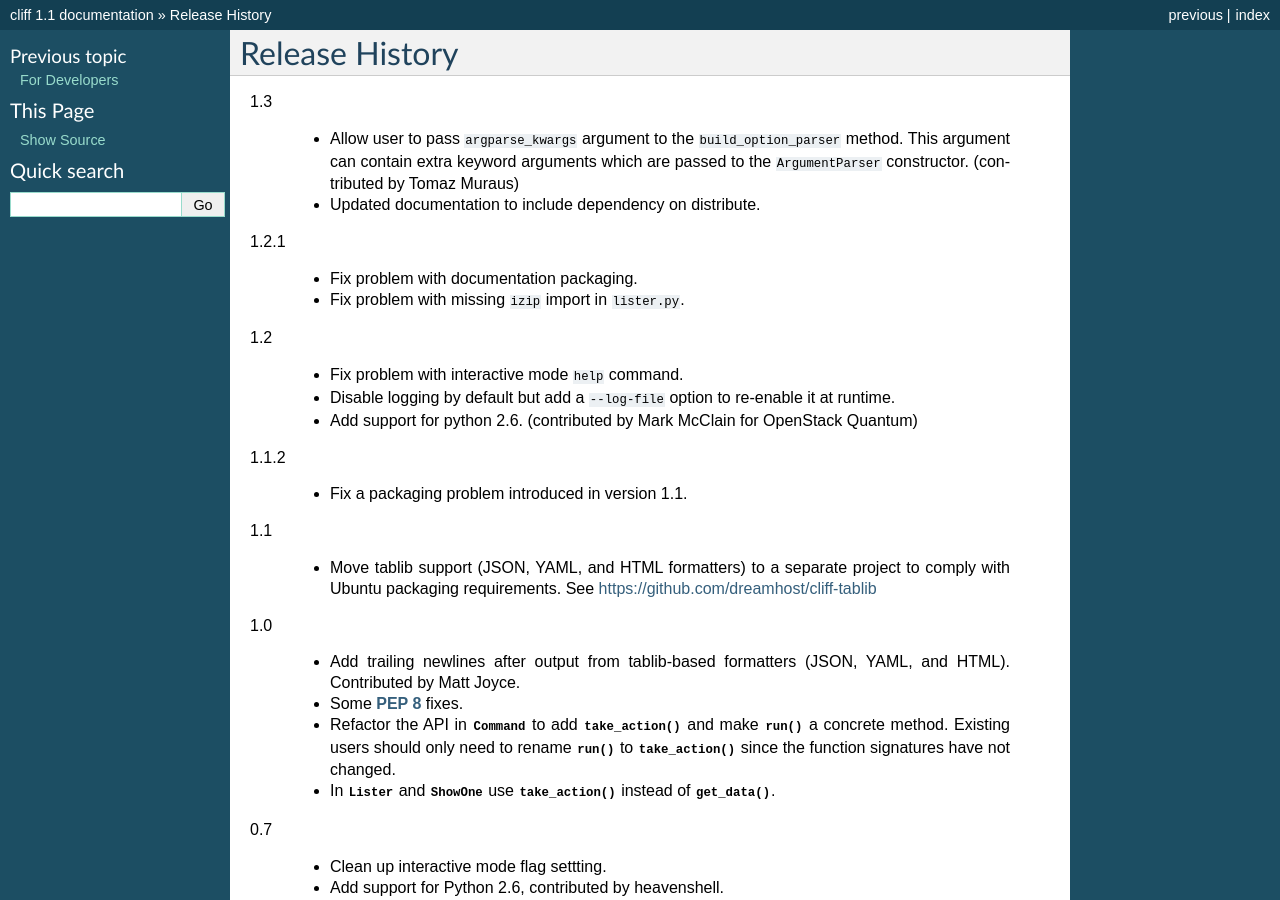
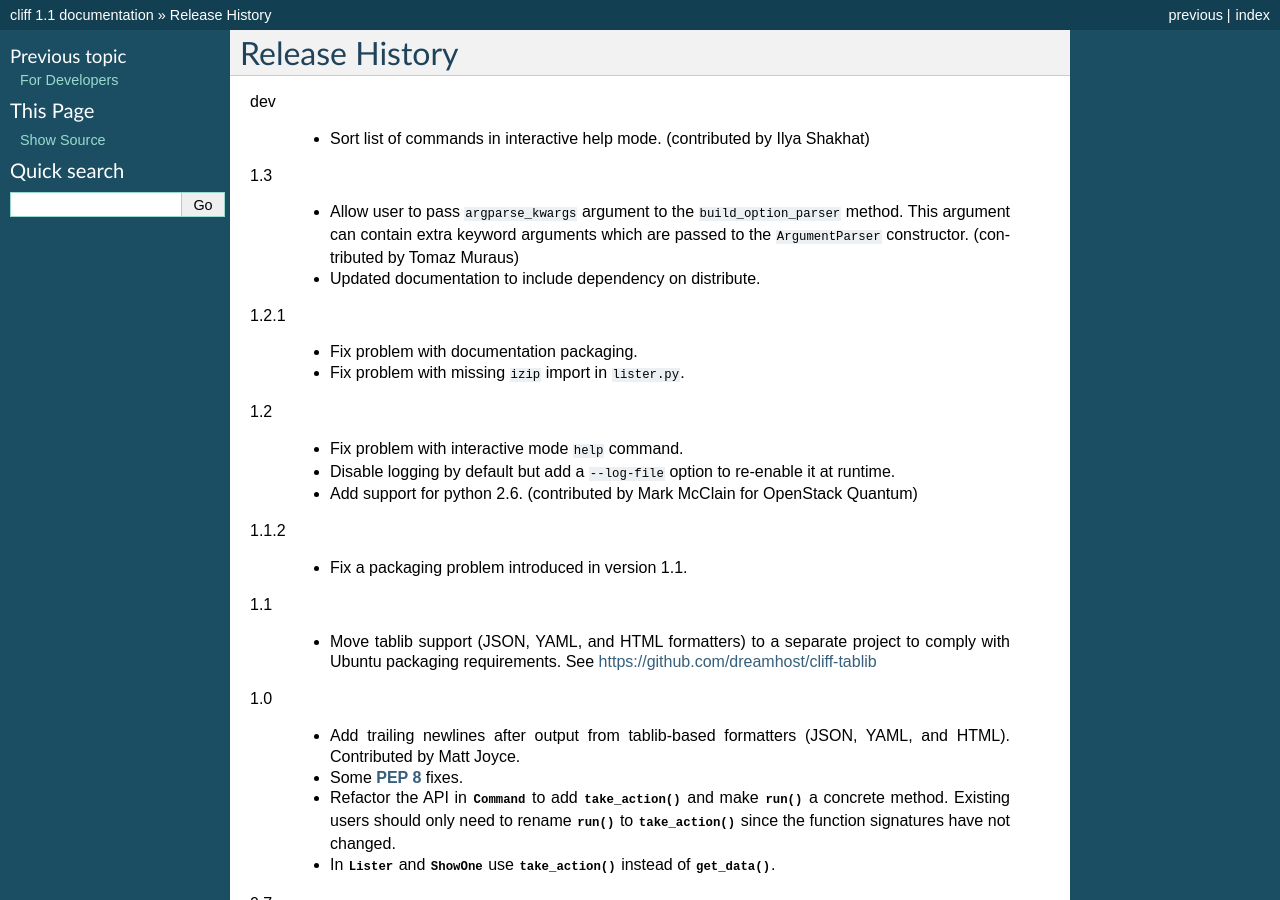
Before and after one commit to openstack/cliff, a Sphinx documentation site: the page built from docs/source/history.rst, in a window 1280 px wide and 900 px high. Built offline with Sphinx 7.4.7, drawn with Linux system fonts in a browser that asks for light colours.

Commit message:
update history file for previous merge
Change-Id: I8654dca5929ba7c8f5c4074461fa17b45940d1fc
Signed-off-by: Doug Hellmann <doug.hellmann@dreamhost.com>

```diff
--- a/docs/source/history.rst
+++ b/docs/source/history.rst
@@ -1,6 +1,11 @@
 =================
  Release History
 =================
+
+dev
+
+  - Sort list of commands in interactive help mode. (contributed by
+    Ilya Shakhat)
 
 1.3
 
```
